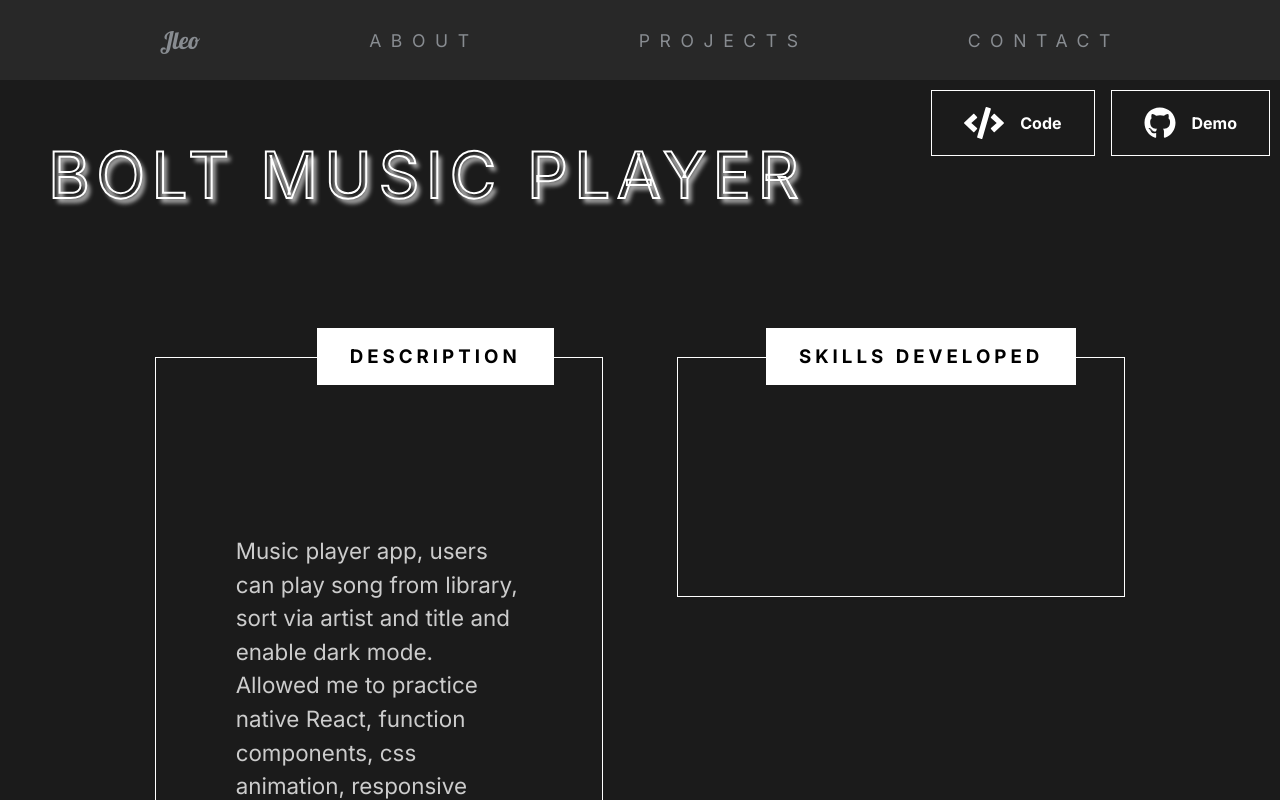
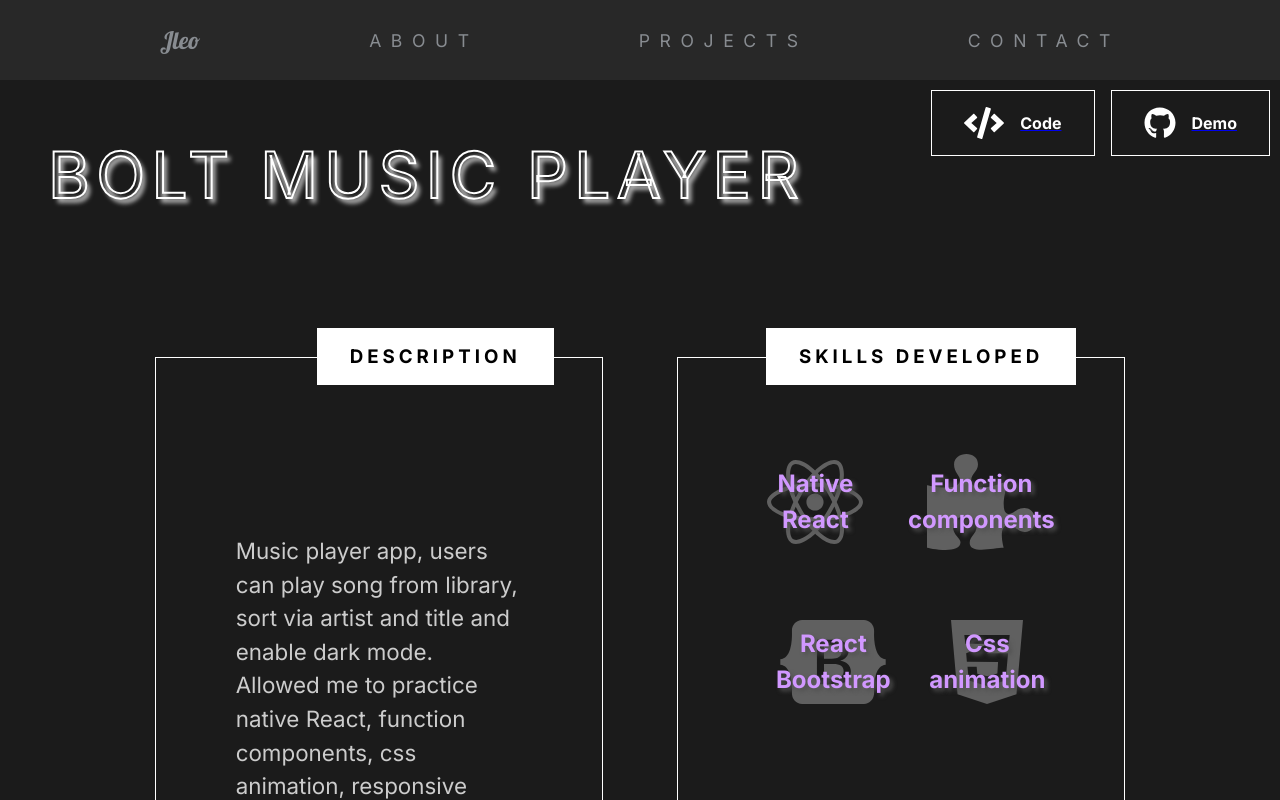
Before and after one commit to jleomorris/portfolio-v3, a React (Create React App) app: page /projects/bolt-music-player in a window 1280 px wide. Shown: the top 800 px of the page. Built offline with nearby package versions, Linux system fonts and the light colour scheme.

Commit message:
Add icons and Github Urls to ProjectState

```diff
--- a/src/projectState.js
+++ b/src/projectState.js
@@ -7,6 +7,16 @@ import sffCompatabilityTool from "./img/projects/sff-compatability-tool/sff_comp
 // React todo list
 import reactTodoList from "./img/projects/react-todo-list/react_todo_list.jpg";
 import { Redirect } from "react-router-dom";
+// Font Awesome
+import { faReact } from "@fortawesome/free-brands-svg-icons";
+import { faBootstrap } from "@fortawesome/free-brands-svg-icons";
+import { faCss3Alt } from "@fortawesome/free-brands-svg-icons";
+import { faPuzzlePiece } from "@fortawesome/free-solid-svg-icons";
+import { faCode } from "@fortawesome/free-solid-svg-icons";
+import { faHdd } from "@fortawesome/free-solid-svg-icons";
+import { faImages } from "@fortawesome/free-solid-svg-icons";
+import { faThumbsUp } from "@fortawesome/free-solid-svg-icons";
+import { faSquare } from "@fortawesome/free-regular-svg-icons";
 
 export const ProjectState = () => {
   return [
@@ -21,13 +31,15 @@ export const ProjectState = () => {
         },
       ],
       url: "/projects/bolt-music-player",
+      githubDirectoryUrl: "https://github.com/jleomorris/bolt-music-player",
+      githubPagesUrl: "https://jleomorris.github.io/bolt-music-player/",
       backgroundColor: "#d198ff",
+      skillIconColor: "#d198ff",
       skillsDeveloped: [
-        "Native React",
-        "Function components",
-        "React Bootstrap",
-        "React Confetti Library",
-        "Local storage principles",
+        { name: "Native React", icon: faReact },
+        { name: "Function components", icon: faPuzzlePiece },
+        { name: "React Bootstrap", icon: faBootstrap },
+        { name: "Css animation", icon: faCss3Alt },
       ],
       features: [
         {
@@ -58,15 +70,28 @@ export const ProjectState = () => {
         },
       ],
       url: "/projects/confetti-todo-list",
+      githubDirectoryUrl:
+        "https://github.com/jleomorris/React_todo_list_confetti",
+      githubPagesUrl: "https://jleomorris.github.io/React_todo_list_confetti/",
       backgroundColor: "#60b1fc",
+      skillIconColor: "#60b1fc",
       skillsDeveloped: [
-        "native React",
-        "function components",
-        "React Bootstrap",
-        "css animation",
-        "local storage principles",
-        "cool-images and confetti-js libraries",
+        { name: "Native React", icon: faReact },
+        { name: "Function components", icon: faPuzzlePiece },
+        { name: "React Bootstrap", icon: faBootstrap },
+        { name: "Css animation", icon: faCss3Alt },
+        { name: "Local storage principles", icon: faHdd },
+        { name: "Cool-images library", icon: faImages },
+        { name: "Confetti-js library", icon: faThumbsUp },
       ],
+      // skillsDeveloped: [
+      //   "native React",
+      //   "function components",
+      //   "React Bootstrap",
+      //   "css animation",
+      //   "local storage principles",
+      //   "cool-images and confetti-js libraries",
+      // ],
       features: [
         {
           title: "Classic functionality",
@@ -98,28 +123,35 @@ export const ProjectState = () => {
         },
       ],
       url: "/projects/sff-compatability-tool",
+      githubDirectoryUrl:
+        "https://github.com/jleomorris/sff_compatability_tool",
+      githubPagesUrl: "https://jleomorris.github.io/sff_compatability_tool",
       backgroundColor: "#fff16e",
+      skillIconColor: "#fff16e",
       skillsDeveloped: [
-        "native React",
-        "class components",
-        "React Bootstrap",
-        "JSON handling",
-        "js-tile library",
+        { name: "Native React", icon: faReact },
+        { name: "Class components", icon: faPuzzlePiece },
+        { name: "React Bootstrap", icon: faBootstrap },
+        { name: "JSON", icon: faCode },
+        { name: "React-Tilt library", icon: faSquare },
       ],
       features: [
         {
           title: "Filter compatible parts",
           description:
             "Click on a case and compatible CPU coolers, PSUs and GPUs will be automatically filtered.",
+          lineColor: "#fff16e",
         },
         {
           title: "Reverse filter",
           description: "Hover over the eye icon to highlight compatible cases.",
+          lineColor: "#fff16e",
         },
         {
           title: "Breakdown",
           description:
             "After selecting a case, cooler, GPU and PSU a breakdown will be shown displaying a detailed spec. You can also scroll through other compatible parts.",
+          lineColor: "#fff16e",
         },
       ],
     },
```
